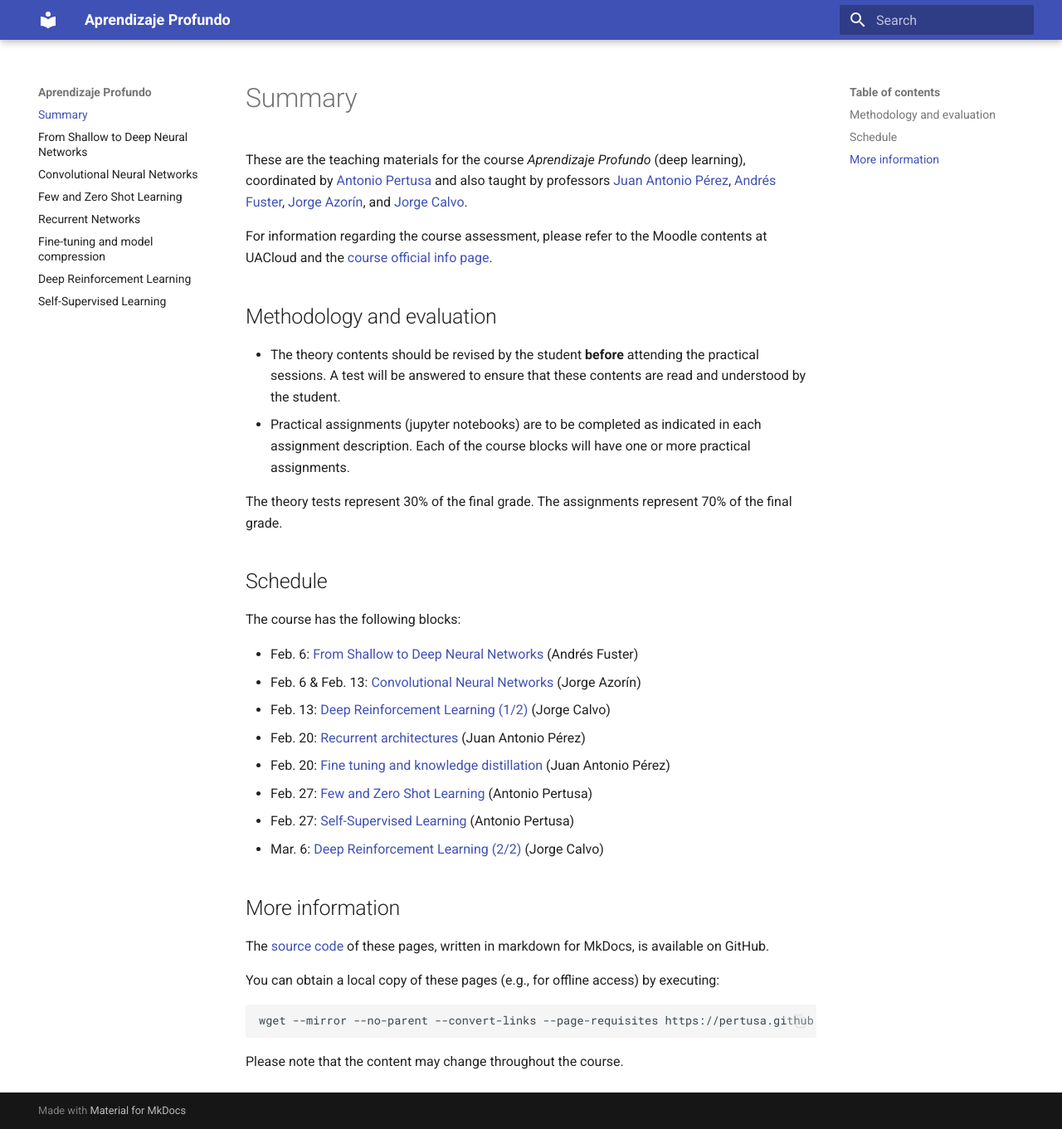
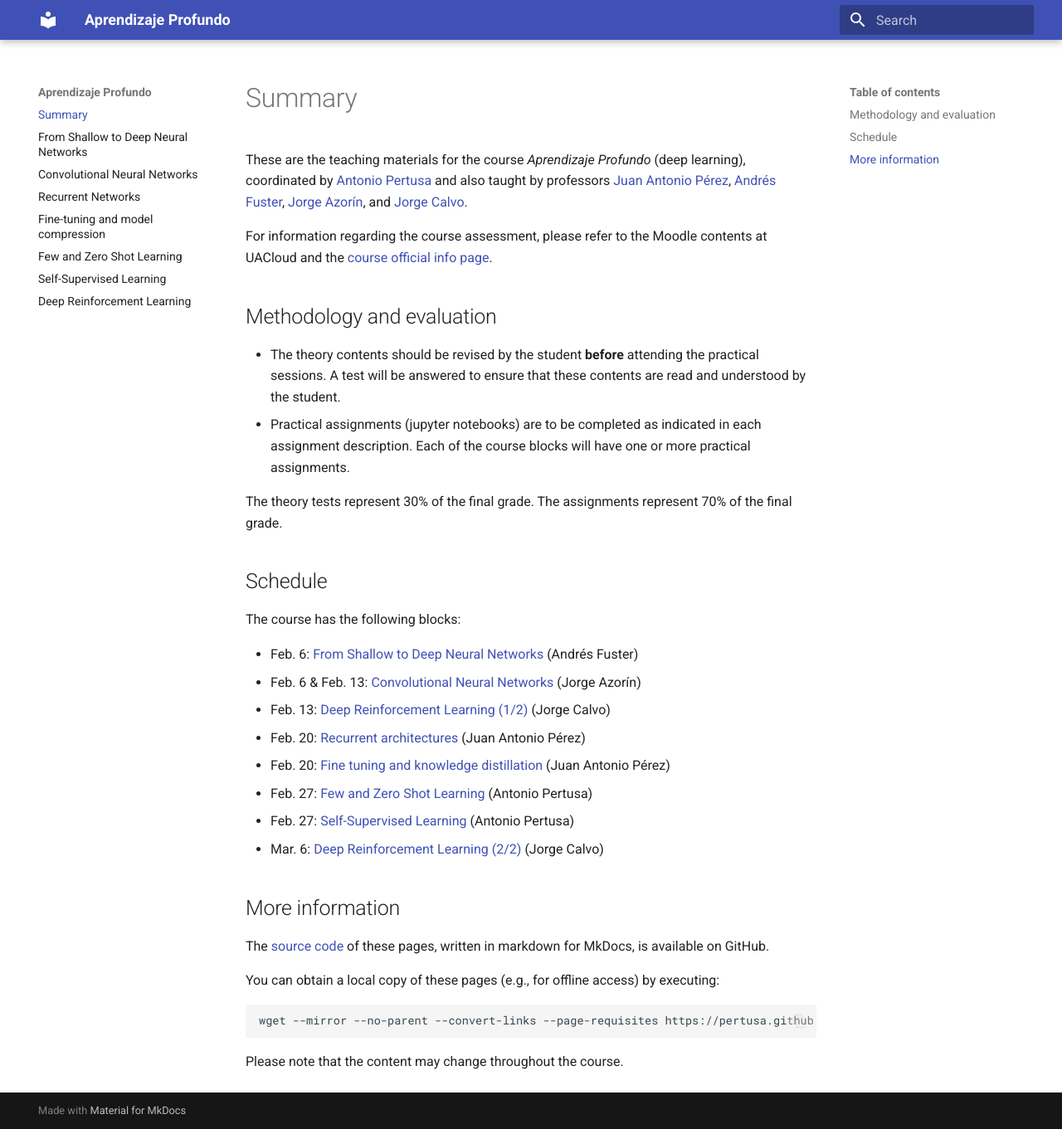
Before and after one commit to pertusa/ap, an MkDocs documentation site: the page built from docs/index.md, in a window 1280 px wide and 1361 px high. Shown: the whole window at 83% size. Built offline with MkDocs 1.6.1 and Material for MkDocs 9.7.7, drawn with Linux system fonts in a browser that asks for light colours; some of the changed lines change nothing that is shown.

Commit message:
Index updated to reflect this year's schedule

```diff
--- a/mkdocs.yml
+++ b/mkdocs.yml
@@ -9,11 +9,11 @@ nav:
 - Summary: 'index.md'
 - From Shallow to Deep Neural Networks: 'dnn.md'
 - Convolutional Neural Networks: 'cnn.md'
-- Few and Zero Shot Learning: 'fsl.md'
 - Recurrent Networks: 'recurrent.md'
 - Fine-tuning and model compression: 'ftkd.md'
+- Few and Zero Shot Learning: 'fsl.md'
+- Self-Supervised Learning: 'ssl.md'
 - Deep Reinforcement Learning: 'drl.md'
-- Self-Supervised Learning: 'ssl.md'
 
 markdown_extensions:
   - toc:
```
